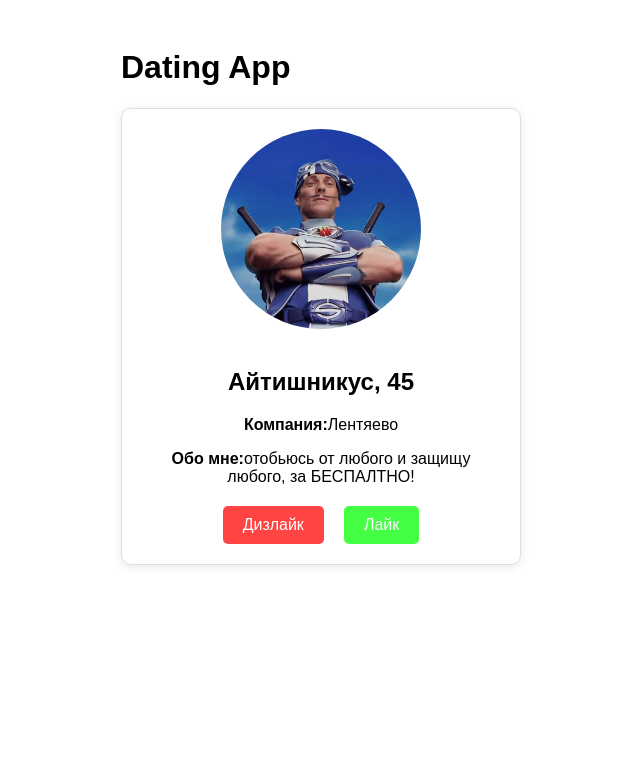
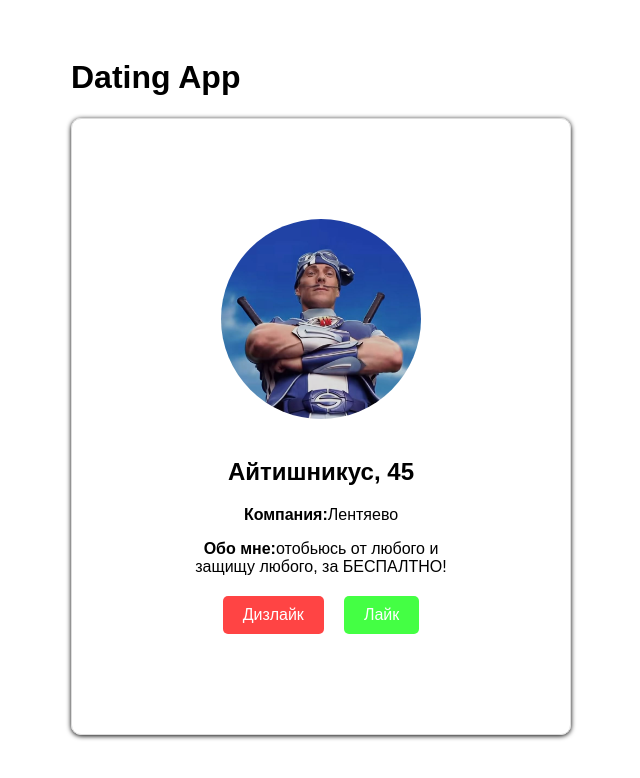
Before and after one commit to K-prog1/MVP_Web_Project, a React (Vite) app in the folder mvp_vetka/: page / in a window 1280 px wide. Shown: the top 778 px of the page, without its empty margins (319-959 px from the left). Built offline with nearby package versions, Linux system fonts and the light colour scheme.

Commit message:
better looking visual

```diff
--- a/mvp_vetka/src/App.css
+++ b/mvp_vetka/src/App.css
@@ -1,23 +1,23 @@
 .app {
-  max-width: 400px;
+  max-width: 500px;
   margin: 0 auto;
-  padding: 20px;
+  padding: 30px;
   font-family: Arial, sans-serif;
 }
 
 .profile-card {
   border: 1px solid #ddd;
   border-radius: 10px;
-  padding: 20px;
+  padding: 100px;
   text-align: center;
-  box-shadow: 0 2px 10px rgba(0,0,0,0.1);
+  box-shadow: 0 1px 5px rgb(0, 0, 0);
 }
 
 .profile-card img {
   width: 200px;
   height: 200px;
   border-radius: 50%;
-  object-fit: cover;
+  object-fit: fill;
   margin-bottom: 15px;
 }
 
@@ -41,5 +41,5 @@
 
 .actions button:last-child {
   background-color: #44ff44;
-  color: white;
+  color: rgb(255, 255, 255);
 }
--- a/mvp_vetka/src/App.tsx
+++ b/mvp_vetka/src/App.tsx
@@ -20,8 +20,7 @@ const handleDislike = () => {
     <h1>Dating App</h1>
     <ProfileMemberCard
       memberdata={membersdata[currentIndex]}
-      onLike={handleLike}
-      onDislike={handleDislike}
+      onLike={handleLike} onDislike={handleDislike}
     />
   </div>
 
```
